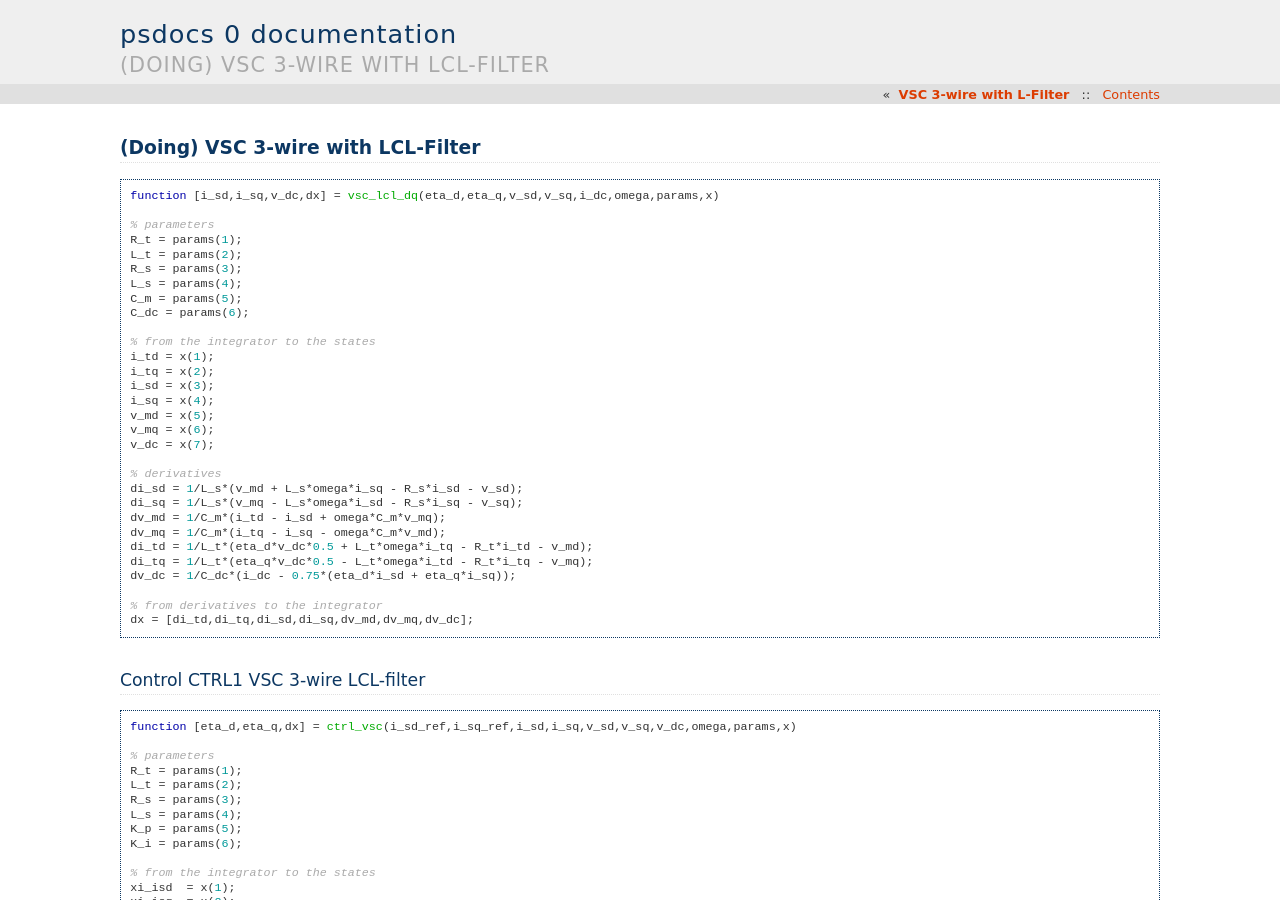
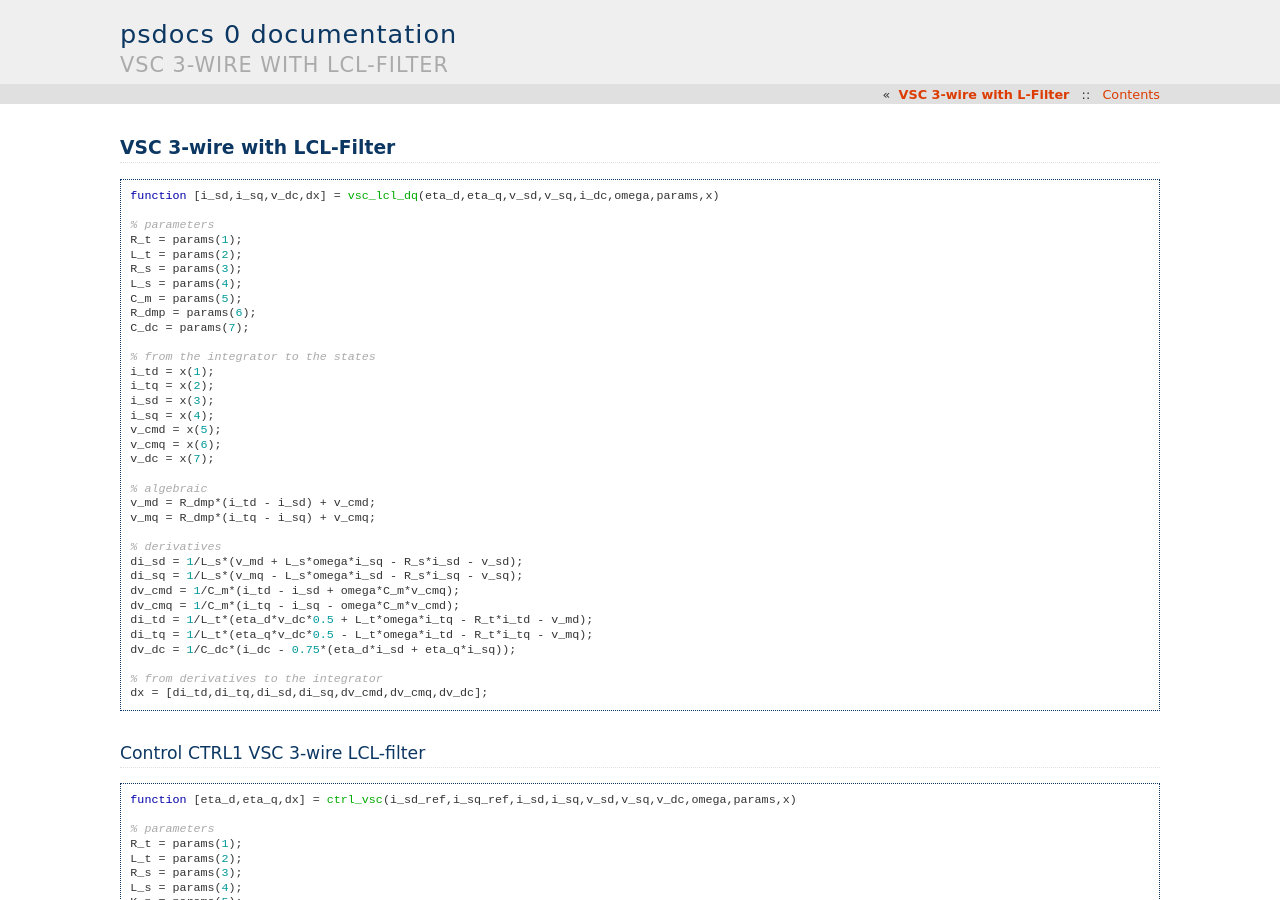
Before and after one commit to psmodels/psdocs, a Sphinx documentation site: the page built from source/vsc/lcl_filter.rst, in a window 1280 px wide and 900 px high. Built offline with Sphinx 7.4.7, drawn with Linux system fonts in a browser that asks for light colours.

Commit message:
effect of damping resistance included

```diff
--- a/source/vsc/lcl_filter.rst
+++ b/source/vsc/lcl_filter.rst
@@ -1,5 +1,5 @@
-(Doing) VSC 3-wire with LCL-Filter
-==================================
+VSC 3-wire with LCL-Filter
+==========================
 
 
 .. code-block:: matlab
@@ -13,28 +13,33 @@
     R_s = params(3);
     L_s = params(4);
     C_m = params(5);
-    C_dc = params(6);
+    R_dmp = params(6);
+    C_dc = params(7);
 
     % from the integrator to the states
     i_td = x(1);
     i_tq = x(2);
     i_sd = x(3);
     i_sq = x(4);
-    v_md = x(5);
-    v_mq = x(6);
+    v_cmd = x(5);
+    v_cmq = x(6);
     v_dc = x(7);
+
+    % algebraic
+    v_md = R_dmp*(i_td - i_sd) + v_cmd;
+    v_mq = R_dmp*(i_tq - i_sq) + v_cmq;
 
     % derivatives
     di_sd = 1/L_s*(v_md + L_s*omega*i_sq - R_s*i_sd - v_sd);
     di_sq = 1/L_s*(v_mq - L_s*omega*i_sd - R_s*i_sq - v_sq);
-    dv_md = 1/C_m*(i_td - i_sd + omega*C_m*v_mq);
-    dv_mq = 1/C_m*(i_tq - i_sq - omega*C_m*v_md);
+    dv_cmd = 1/C_m*(i_td - i_sd + omega*C_m*v_cmq);
+    dv_cmq = 1/C_m*(i_tq - i_sq - omega*C_m*v_cmd);
     di_td = 1/L_t*(eta_d*v_dc*0.5 + L_t*omega*i_tq - R_t*i_td - v_md);
     di_tq = 1/L_t*(eta_q*v_dc*0.5 - L_t*omega*i_td - R_t*i_tq - v_mq);
     dv_dc = 1/C_dc*(i_dc - 0.75*(eta_d*i_sd + eta_q*i_sq));
 
     % from derivatives to the integrator
-    dx = [di_td,di_tq,di_sd,di_sq,dv_md,dv_mq,dv_dc];
+    dx = [di_td,di_tq,di_sd,di_sq,dv_cmd,dv_cmq,dv_dc];
 
 
 
@@ -54,18 +59,18 @@ Control CTRL1 VSC 3-wire LCL-filter
     K_i = params(6);
 
     % from the integrator to the states
-    xi_isd  = x(1);
-    xi_isq  = x(2);
+    xi_isd = x(1);
+    xi_isq = x(2);
 
 
     % auxiliar
-    e_isd =  i_sd_ref - i_sd;
-    e_isq =  i_sq_ref - i_sq;
+    e_isd = i_sd_ref - i_sd;
+    e_isq = i_sq_ref - i_sq;
 
 
     % derivatives
-    dxi_isd  = e_isd;
-    dxi_isq  = e_isq;
+    dxi_isd = e_isd;
+    dxi_isq = e_isq;
 
 
     % auxiliar
@@ -75,8 +80,8 @@ Control CTRL1 VSC 3-wire LCL-filter
     R = R_t + R_s;
 
     % outputs
-    eta_d  = 2 / v_dc * ( u_d  - L * omega * i_sq  + v_sd);
-    eta_q  = 2 / v_dc * ( u_q  + L * omega * i_sd  + v_sq);
+    eta_d = 2/v_dc*(u_d - L*omega*i_sq + v_sd);
+    eta_q = 2/v_dc*(u_q + L*omega*i_sd + v_sq);
 
 
     % from derivatives to the integrator
```
